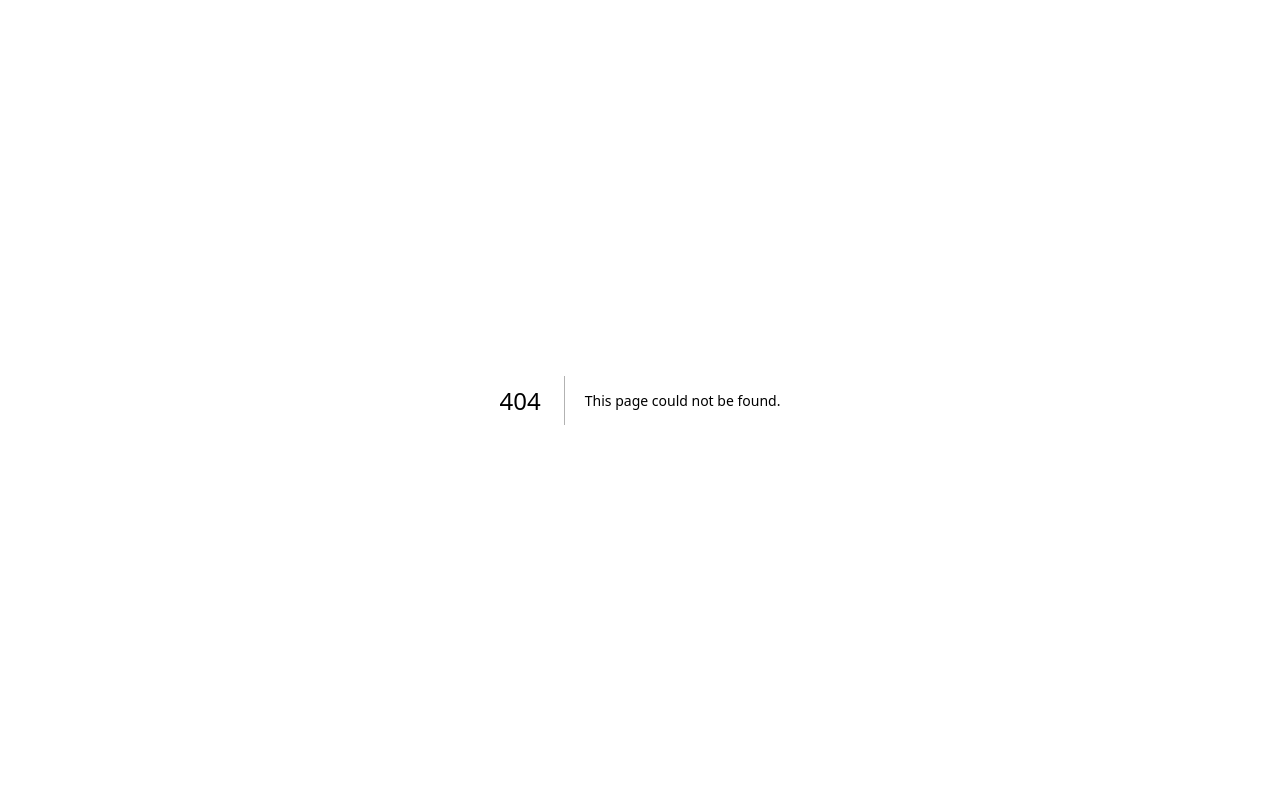
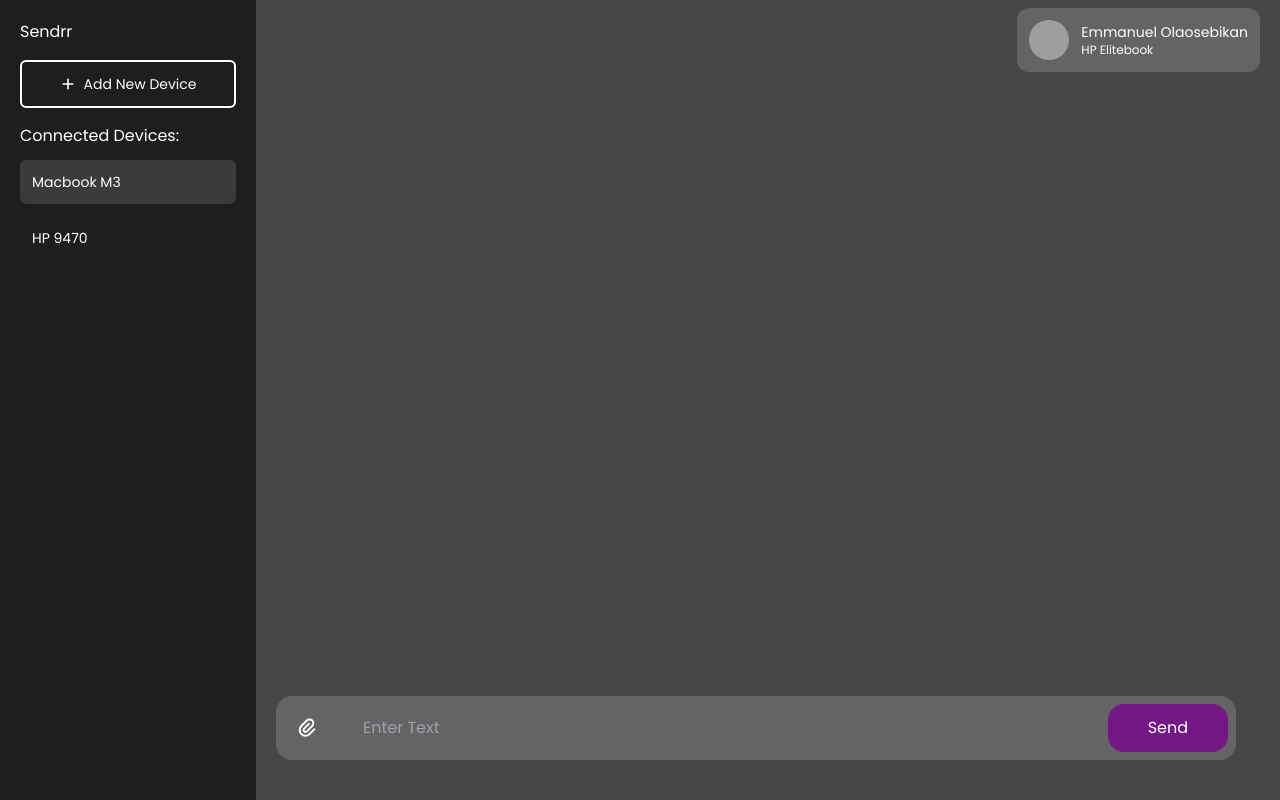
Before and after one commit to DevEmmy/Sendrr, a Next.js app: page /dashboard in a window 1280 px wide. Before the commit this address had no page. Built offline with nearby package versions, Linux system fonts and the light colour scheme; grey boxes are pictures that could not be loaded.

Commit message:
pushed more on the dashboard

```diff
--- /dev/null
+++ b/src/app/(main)/dashboard/page.tsx
@@ -0,0 +1,14 @@
+import MainComponent from '@/components/Dashboard/MainComponent'
+import SideBar from '@/components/Dashboard/SideBar'
+import React from 'react'
+
+const page = () => {
+  return (
+    <div className='grid grid-cols-[1fr_4fr] '>
+        <SideBar />
+        <MainComponent />
+    </div>
+  )
+}
+
+export default page
--- /dev/null
+++ b/src/app/(main)/layout.tsx
@@ -0,0 +1,11 @@
+import React from 'react'
+
+const RootLayout = ({children}:  Readonly<{
+    children: React.ReactNode;
+  }>)  => {
+  return (
+    <div>{children}</div>
+  )
+}
+
+export default RootLayout
--- /dev/null
+++ b/src/app/(main)/page.tsx
@@ -0,0 +1,9 @@
+import React from 'react'
+
+const page = () => {
+  return (
+    <div>page</div>
+  )
+}
+
+export default page
--- a/src/app/globals.css
+++ b/src/app/globals.css
@@ -2,18 +2,15 @@
 @tailwind components;
 @tailwind utilities;
 
+
 :root {
-  --foreground-rgb: 0, 0, 0;
-  --background-start-rgb: 214, 219, 220;
-  --background-end-rgb: 255, 255, 255;
+    --foreground-rgb: 255, 255, 255;
+    --background-start-rgb: 70, 70, 70;
+    --background-end-rgb: 70, 70, 70;
 }
 
-@media (prefers-color-scheme: dark) {
-  :root {
-    --foreground-rgb: 255, 255, 255;
-    --background-start-rgb: 0, 0, 0;
-    --background-end-rgb: 0, 0, 0;
-  }
+.off{
+  background-color: rgb(30,30,30);
 }
 
 body {
--- /dev/null
+++ b/src/components/Dashboard/FileSender.tsx
@@ -0,0 +1,16 @@
+import React from 'react'
+import { RiAttachment2, RiFile2Line } from 'react-icons/ri'
+
+const FileSender = () => {
+    return (
+        <div className=' fixed bottom-10 w-[75%]'>
+            <div className='flex gap-3 items-center w-full m-auto justify-center bg-[rgb(100,100,100)] rounded-2xl'>
+                <RiAttachment2 size={24} className='m-5 cursor-pointer'/>
+                <input type="text" className='w-4/5 bg-transparent p-3' placeholder='Enter Text'/>
+                <button className='bg-primary p-3 m-2 rounded-2xl px-10'>Send</button>
+            </div>
+        </div>
+    )
+}
+
+export default FileSender
--- /dev/null
+++ b/src/components/Dashboard/MainComponent.tsx
@@ -0,0 +1,17 @@
+import React from 'react'
+import FileSender from './FileSender'
+import ProfileIcon from './ProfileIcon'
+
+const MainComponent = () => {
+    return (
+        <div className='px-5 py-2'>
+
+            <ProfileIcon />
+
+            <FileSender />
+
+        </div>
+    )
+}
+
+export default MainComponent
--- /dev/null
+++ b/src/components/Dashboard/ProfileIcon.tsx
@@ -0,0 +1,18 @@
+import Image from 'next/image'
+import React from 'react'
+
+const ProfileIcon = () => {
+    return (
+        <div className='flex justify-end'>
+            <div className='flex gap-3 items-center w-fit p-3 bg-[rgb(100,100,100)] rounded-xl cursor-pointer'>
+                <Image alt='Profile Picture' src={"https://img.freepik.com/free-photo/3d-portrait-businessman_23-2150793877.jpg"} width={60} height={60} unoptimized className='rounded-full w-[40px] h-[40px] object-cover'/>
+                <div>
+                    <p className='line-clamp-1 text-sm'>Emmanuel Olaosebikan</p>
+                    <p className='line-clamp-1 text-xs'>HP Elitebook</p>
+                </div>
+            </div>
+        </div>
+    )
+}
+
+export default ProfileIcon
--- /dev/null
+++ b/src/components/Dashboard/SideBar.tsx
@@ -0,0 +1,40 @@
+"use client"
+import React, { useState } from 'react'
+import { HiPlus } from 'react-icons/hi'
+
+const SideBar = () => {
+    const [active, setActive] = useState(0)
+    const connectedDevices = [
+        "Macbook M3",
+        "HP 9470"
+    ]
+    return (
+        <div className='off h-[100vh] p-5 flex flex-col gap-4'>
+            <p>Sendrr</p>
+
+            <div>
+                <button className='flex gap-2 items-center rounded-md border-2 border-white w-full p-3 justify-center'>
+                    <HiPlus />
+                    <p className='text-sm'>Add New Device</p>
+                </button>
+            </div>
+
+            <div>
+                <p>Connected Devices:</p>
+
+                <div className='flex gap-3 flex-col py-3'>
+                    {
+                        connectedDevices.map((item, i) => {
+                            return (
+                                <p key={i} className={`text-sm ${i == active && "bg-[#3d3a3a]"} p-3 rounded-md`}>{item}</p>
+                            )
+                        })
+                    }
+                </div>
+            </div>
+        </div>
+
+    )
+}
+
+export default SideBar
--- a/src/components/LandingPage/benefits.tsx
+++ b/src/components/LandingPage/benefits.tsx
@@ -28,7 +28,7 @@ const Benefits = () => {
         <h1 className='font-bold text-4xl text-center'>The benefits you get.</h1>
         <div className='grid grid-cols-3 md:grid-cols-1 gap-5 '>
             {benefits.map((item, index) => (
-                <div key={index} className='bg-white rounded-xl py-7 px-3 flex flex-col items-center text-center feature-shadow'>
+                <div key={index} className='rounded-xl py-7 px-3 flex flex-col items-center text-center '>
                     <Image src={item.img} alt="" className='w-[200px]'/>
                 <h3 className='font-bold text-xl'>{item.benefit}</h3>
                 <p className='text-gray-500 w-[75%]'>{item.description}</p>
```
